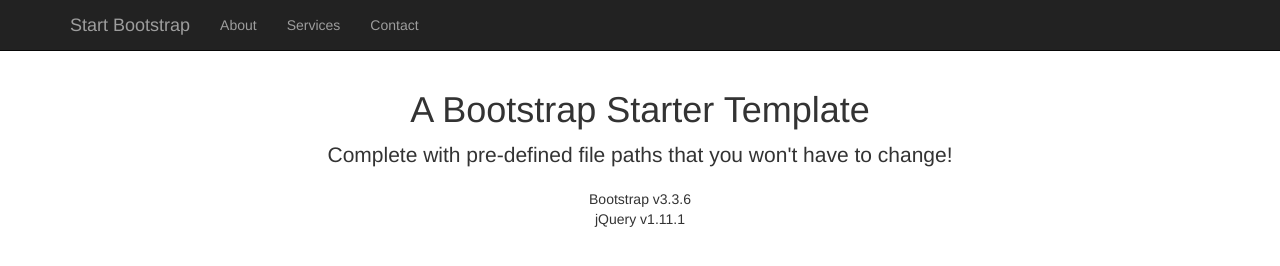
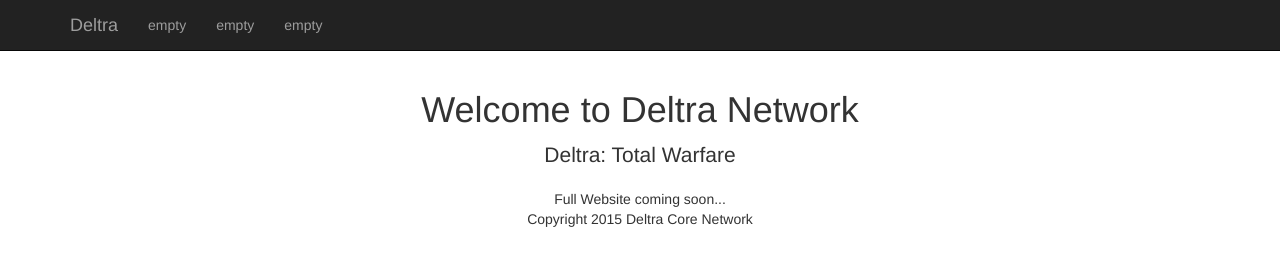
Before and after one commit to deltrahub/deltrahub.github.io, a plain HTML site: page index.html in a window 1280 px wide. Drawn offline with Linux system fonts and the light colour scheme.

Commit message:
replaced placeholder text

```diff
--- a/index.html
+++ b/index.html
@@ -9,7 +9,7 @@
     <meta name="description" content="">
     <meta name="author" content="">
 
-    <title>Bare - Start Bootstrap Template</title>
+    <title>Deltra Core Network</title>
 
     <!-- Bootstrap Core CSS -->
     <link href="css/bootstrap.min.css" rel="stylesheet">
@@ -44,19 +44,19 @@
                     <span class="icon-bar"></span>
                     <span class="icon-bar"></span>
                 </button>
-                <a class="navbar-brand" href="#">Start Bootstrap</a>
+                <a class="navbar-brand" href="#">Deltra</a>
             </div>
             <!-- Collect the nav links, forms, and other content for toggling -->
             <div class="collapse navbar-collapse" id="bs-example-navbar-collapse-1">
                 <ul class="nav navbar-nav">
                     <li>
-                        <a href="#">About</a>
+                        <a href="#">empty</a>
                     </li>
                     <li>
-                        <a href="#">Services</a>
+                        <a href="#">empty</a>
                     </li>
                     <li>
-                        <a href="#">Contact</a>
+                        <a href="#">empty</a>
                     </li>
                 </ul>
             </div>
@@ -70,11 +70,11 @@
 
         <div class="row">
             <div class="col-lg-12 text-center">
-                <h1>A Bootstrap Starter Template</h1>
-                <p class="lead">Complete with pre-defined file paths that you won't have to change!</p>
+                <h1>Welcome to Deltra Network</h1>
+                <p class="lead">Deltra: Total Warfare</p>
                 <ul class="list-unstyled">
-                    <li>Bootstrap v3.3.6</li>
-                    <li>jQuery v1.11.1</li>
+                    <li>Full Website coming soon...</li>
+                    <li>Copyright 2015 Deltra Core Network</li>
                 </ul>
             </div>
         </div>
```
